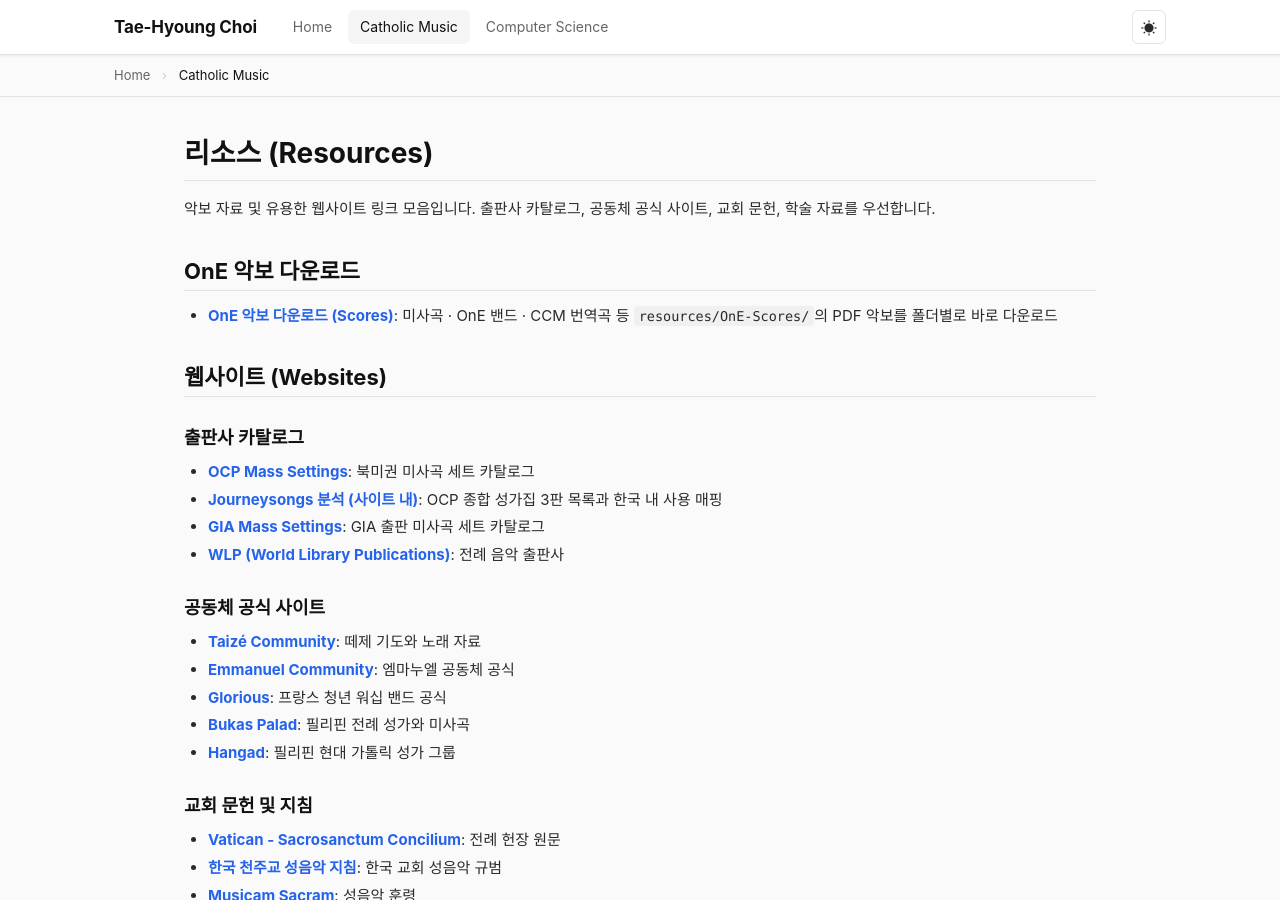
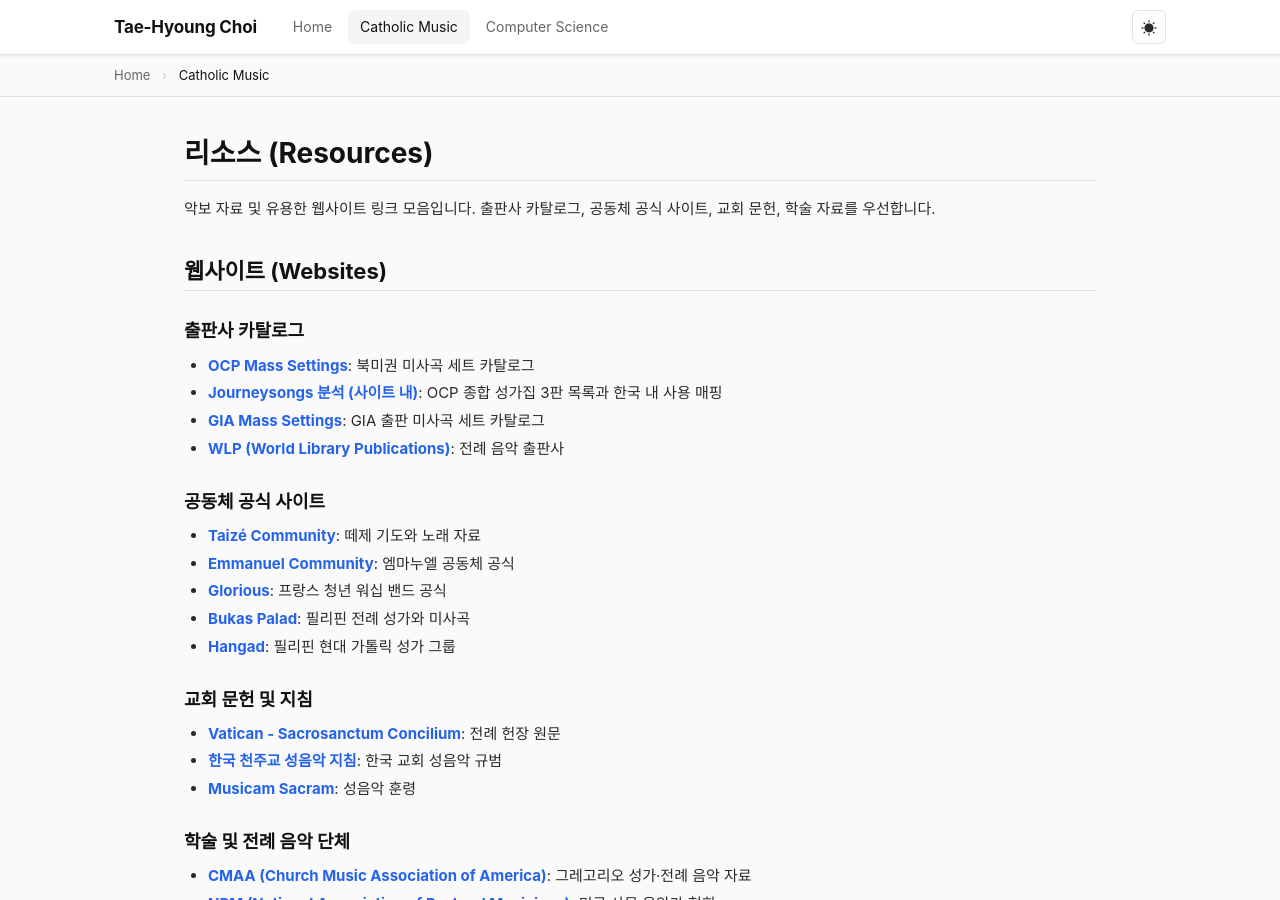
Before and after one commit to selmo/selmo.github.io, a Jekyll site: the page built from ccm/Resources.md, in a window 1280 px wide and 900 px high. Built offline with Jekyll 4.4.1, drawn with Linux system fonts in a browser that asks for light colours.

Commit message:
feat: 악보 다운로드 페이지를 비공개화 (URL 직접 접근만 허용)
- ccm/Resources.md, ccm/index.md: 악보 페이지로 향하는 링크 섹션 제거
- resources/OnE-Scores.md: sitemap: false, noindex: true frontmatter 추가
- _layouts/default.html: page.noindex 일 때 robots noindex,nofollow 메타 출력

PDF 파일 자체는 이미 sitemap에서 제외되어 있었고(_config.yml),
이제 페이지도 검색 색인에서 빠진다. 링크를 아는 사람만 접근 가능.

Co-Authored-By: Claude Opus 5 (1M context) <noreply@anthropic.com>

```diff
--- a/_layouts/default.html
+++ b/_layouts/default.html
@@ -3,6 +3,7 @@
 <head>
   <meta charset="UTF-8">
   <meta name="viewport" content="width=device-width, initial-scale=1.0">
+  {% if page.noindex %}<meta name="robots" content="noindex, nofollow">{% endif %}
   {% seo %}
 
   <link rel="stylesheet" href="{{ '/assets/css/style.css' | relative_url }}">
--- a/ccm/Resources.md
+++ b/ccm/Resources.md
@@ -5,10 +5,6 @@ title: "리소스 (Resources)"
 # 리소스 (Resources)
 
 악보 자료 및 유용한 웹사이트 링크 모음입니다. 출판사 카탈로그, 공동체 공식 사이트, 교회 문헌, 학술 자료를 우선합니다.
-
-## OnE 악보 다운로드
-
-*   **[OnE 악보 다운로드 (Scores)](../resources/OnE-Scores.md)**: 미사곡 · OnE 밴드 · CCM 번역곡 등 `resources/OnE-Scores/`의 PDF 악보를 폴더별로 바로 다운로드
 
 ## 웹사이트 (Websites)
 
```
Also changed, not shown: ccm/index.md (+0 -3 lines), resources/OnE-Scores.md (+3 -0 lines).
